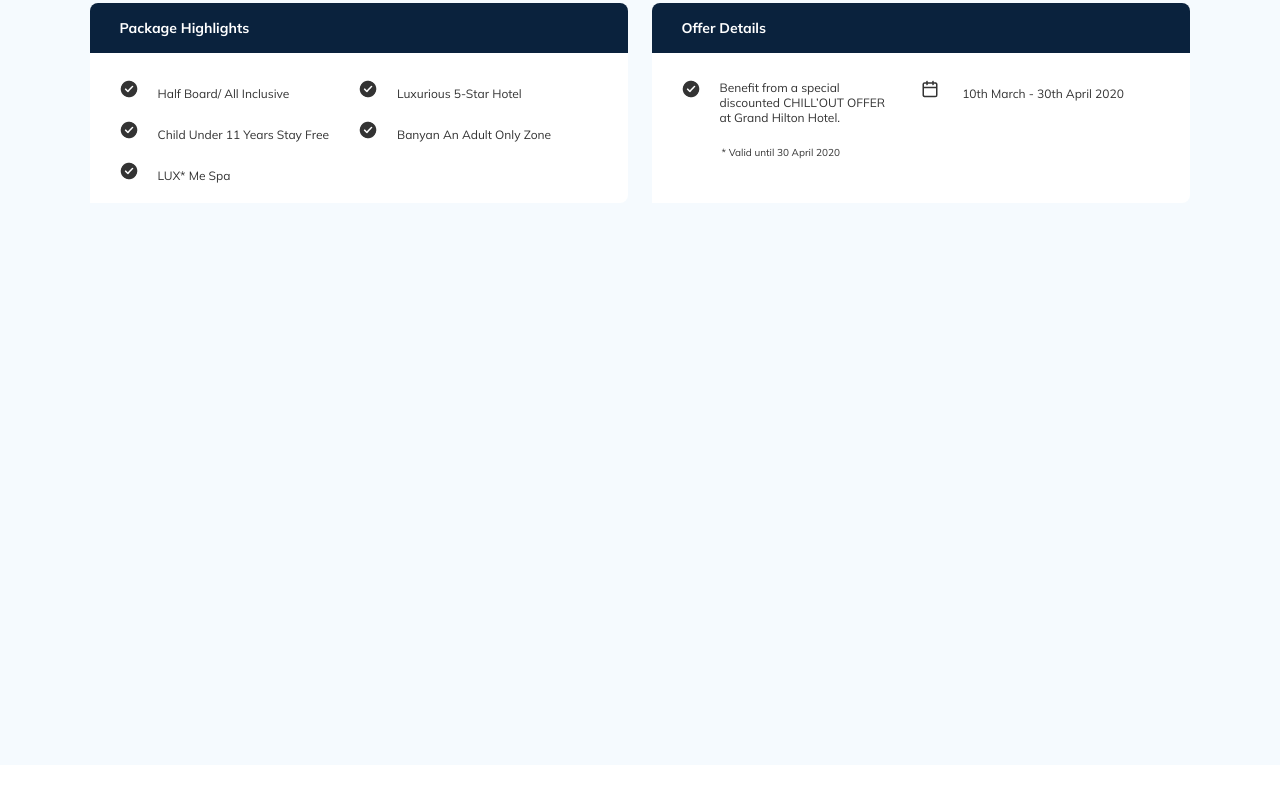
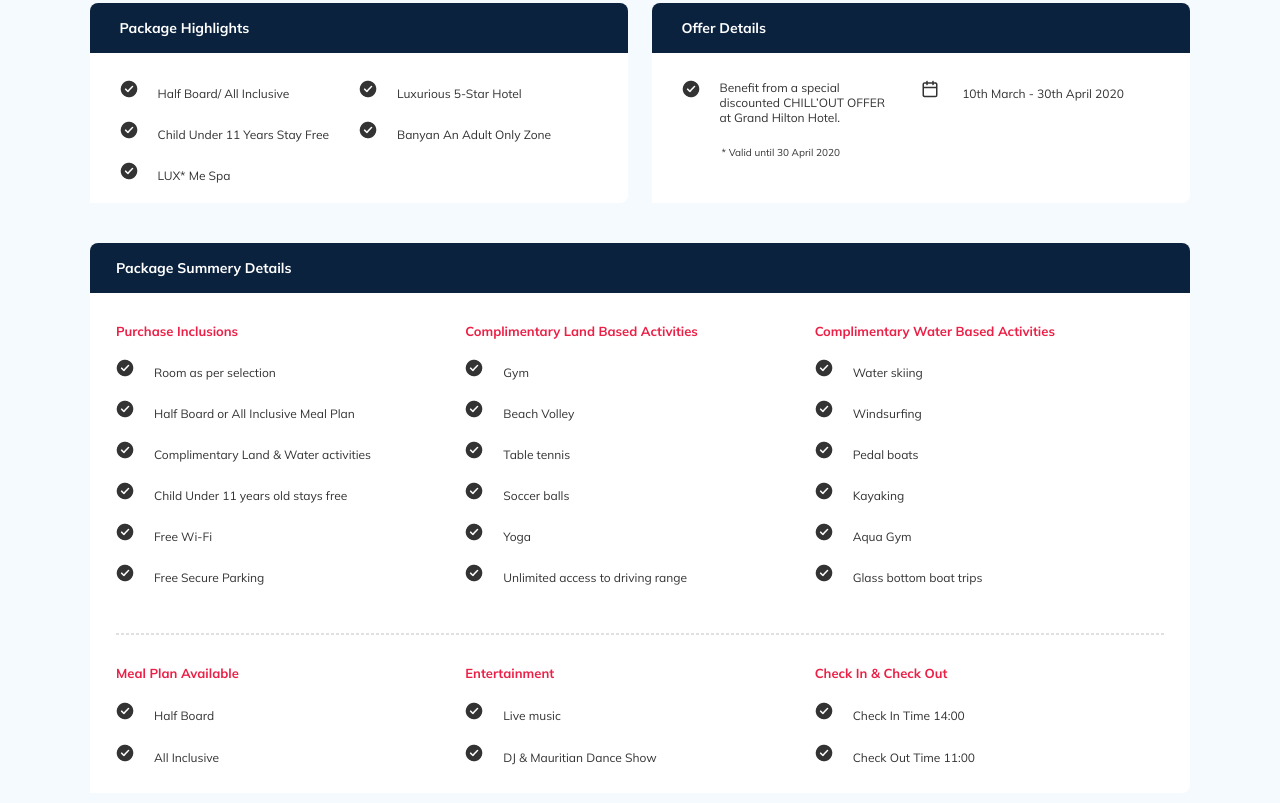
Before and after one commit to felice7/hotel, a plain HTML site: page index.html in a window 1280 px wide. Shown: the part 1067-1870 px from the top of the page. Before the commit the page ends 1832 px from the top, so only its background shows below. Drawn offline with nearby package versions, Linux system fonts and the light colour scheme.

Commit message:
Package Summery Details terminato

```diff
--- a/index.html
+++ b/index.html
@@ -146,8 +146,64 @@
                     </div>
                 </div>
             </div>
+            <div class="package__card__details">
+                <div class="package__card__details__title">
+                    <p>Package Summery Details</p>
+                </div>
+
+                <div class="package__card__details__body">
+                    <div class="package__card__details__body__activity">
+                        <h3>Purchase Inclusions</h3>
+                        <p><img src="img/Group.png" alt="">Room as per selection</p>
+                        <p><img src="img/Group.png" alt="">Half Board or All Inclusive Meal Plan</p>
+                        <p><img src="img/Group.png" alt="">Complimentary Land & Water activities</p>
+                        <p><img src="img/Group.png" alt="">Child Under 11 years old stays free</p>
+                        <p><img src="img/Group.png" alt="">Free Wi-Fi</p>
+                        <p><img src="img/Group.png" alt="">Free Secure Parking</p>
+                    </div>
+                    <div class="package__card__details__body__activity">
+                        <h3>Complimentary Land Based Activities</h3>
+                        <p><img src="img/Group.png" alt="">Gym</p>
+                        <p><img src="img/Group.png" alt="">Beach Volley</p>
+                        <p><img src="img/Group.png" alt="">Table tennis</p>
+                        <p><img src="img/Group.png" alt="">Soccer balls</p>
+                        <p><img src="img/Group.png" alt="">Yoga</p>
+                        <p><img src="img/Group.png" alt="">Unlimited access to driving range</p>
+                    </div>
+                    <div class="package__card__details__body__activity">
+                        <h3>Complimentary Water Based Activities</h3>
+                        <p><img src="img/Group.png" alt="">Water skiing</p>
+                        <p><img src="img/Group.png" alt="">Windsurfing</p>
+                        <p><img src="img/Group.png" alt="">Pedal boats</p>
+                        <p><img src="img/Group.png" alt="">Kayaking</p>
+                        <p><img src="img/Group.png" alt="">Aqua Gym</p>
+                        <p><img src="img/Group.png" alt="">Glass bottom boat trips</p>
+                    </div>
+                </div>
+
+                <span class="lines"></span>
+
+                <div class="package__card__details__body__down">
+                    <div class="package__card__details__body__activity">
+                        <h3>Meal Plan Available</h3>
+                        <p><img src="img/Group.png" alt="">Half Board</p>
+                        <p><img src="img/Group.png" alt="">All Inclusive</p>
+                    </div>
+                    <div class="package__card__details__body__activity">
+                        <h3>Entertainment</h3>
+                        <p><img src="img/Group.png" alt="">Live music</p>
+                        <p><img src="img/Group.png" alt="">DJ & Mauritian Dance Show</p>
+                    </div>
+                    <div class="package__card__details__body__activity">
+                        <h3>Check In & Check Out</h3>
+                        <p><img src="img/Group.png" alt="">Check In Time 14:00</p>
+                        <p><img src="img/Group.png" alt="">Check Out Time 11:00</p>
+                    </div>
+                </div>
+            </div>
         </div>
 
+    </div>
 
 </body>
 </html>
--- a/style.css
+++ b/style.css
@@ -539,12 +539,13 @@ header {
 
 .package {
     display: flex;
+    flex-wrap: wrap;
     justify-content: space-between;
     width: 1100px;
-    height: 842px;
     font-family: "Mulish";
     background:#F5FAFE;
     margin-top: 30px;
+    margin-bottom: 100px;
 }
 
 .package__title {
@@ -569,6 +570,7 @@ header {
     background: #FFFFFF;
     border-radius: 8px 8px 8px 0px;
     margin-top: 80px;
+    margin-bottom: 40px;
 }
 
 .package__card__title {
@@ -647,3 +649,105 @@ header {
     margin-left: 40px;
     font-size: 10px;
 }
+
+
+
+
+
+.package__card__details {
+    display: flex;
+    flex-wrap: wrap;
+    height: 550px;
+    justify-content: center;
+    background: #FFFFFF;
+    border-radius: 8px 8px 8px 0px;
+}
+
+.package__card__details__title {
+    display: flex;
+    justify-content: center;
+    align-items: center;
+    width: 1100px;
+    height: 50px;
+    background: #0A223D;
+    border-radius: 8px 8px 0 0;
+
+}
+
+
+.package__card__details__title p {
+    width: 1048px;
+    color: #FFFFFF;
+    font-style: normal;
+    font-weight: bold;
+    font-size: 14px;
+    line-height: 18px;
+}
+
+
+
+
+.package__card__details__body {
+    display: flex;
+    justify-content: space-between;
+    width: 1048px;
+    height: 240px;
+}
+
+.package__card__details__body p,
+.package__card__details__body__down p {
+    font-family: "Mulish";
+    font-style: normal;
+    font-weight: normal;
+    font-size: 12px;
+    line-height: 15px;
+    color: #333333;
+}
+
+.package__card__details__body p {
+    margin-top: 20px;
+}
+
+
+.package__card__details__body h3,
+.package__card__details__body__down h3 {
+    font-family: "Mulish";
+    font-style: normal;
+    font-weight: bold;
+    font-size: 13px;
+    line-height: 16px;
+    color: #EC1F46;
+
+}
+
+
+.package__card__details__body img,
+.package__card__details__body__down img{
+    margin-right: 20px;
+}
+
+
+.package__card__details__body__activity{
+    display: flex;
+    flex-direction: column;
+    justify-content: space-between;
+    margin-top: 30px;
+    width: 350px;
+
+}
+
+.package__card__details__body__down {
+    display: flex;
+    justify-content: space-between;
+    width: 1048px;
+    height: 130px;
+    margin-bottom: 60px;
+}
+
+
+.lines {
+    width: 1048px;
+    height: 0;
+    border: 1px dashed #E0E0E0;
+    margin-top: 100px;
+}
```
